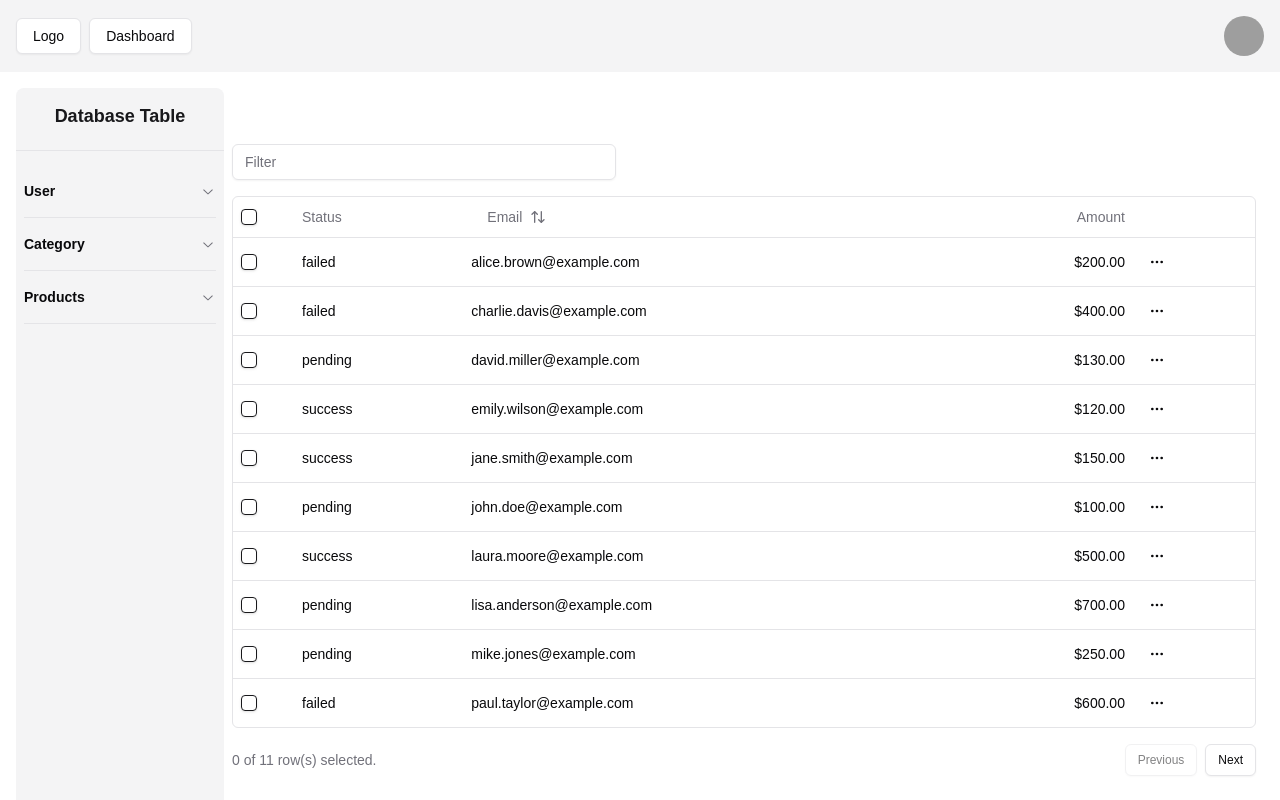
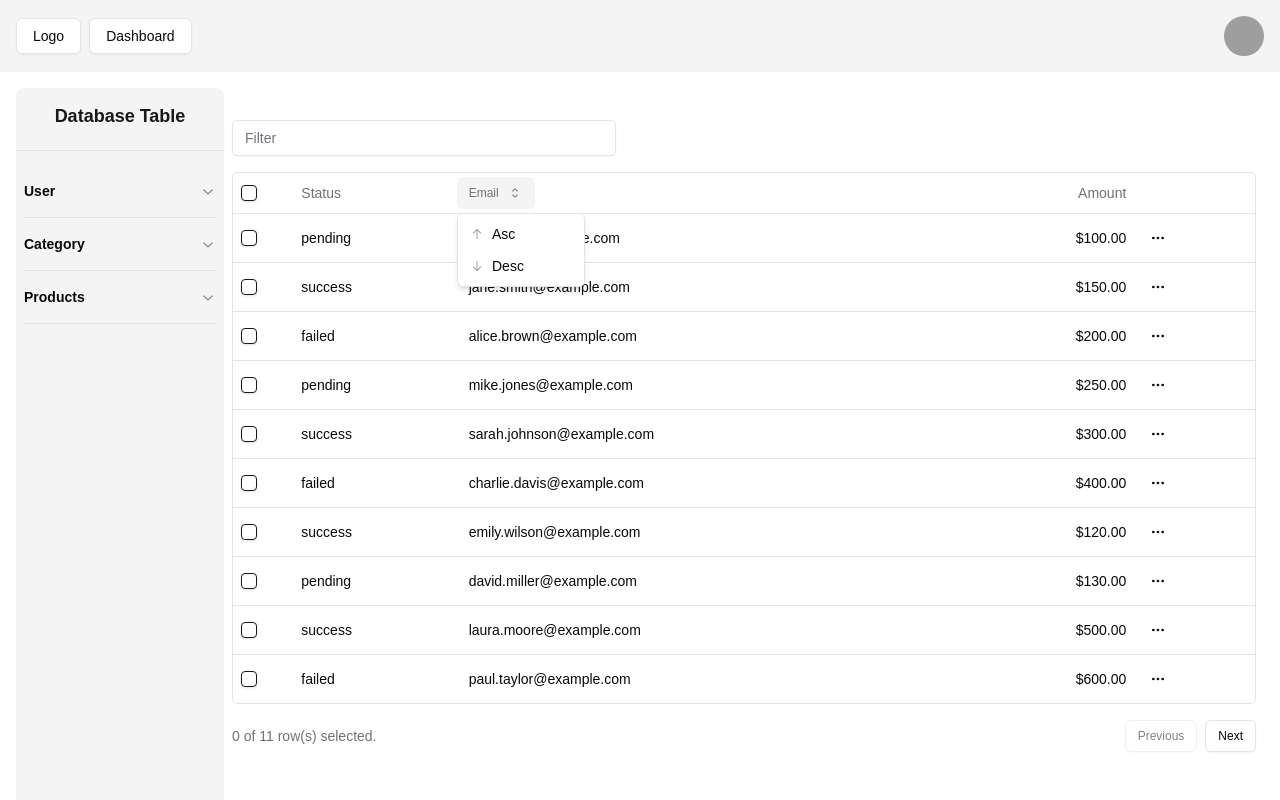
Before and after one commit to eedu7/ecommerce-api, a Next.js app in the folder frontend/: page /admin/dashboard in a window 1280 px wide. Both pictures are taken after a click on the button "Email". Built offline with nearby package versions, Linux system fonts and the light colour scheme; grey boxes are pictures that could not be loaded.

Commit message:
MINOR: made reusable column header

```diff
--- /dev/null
+++ b/frontend/src/features/admin/dashboard/components/column-header.tsx
@@ -0,0 +1,57 @@
+import {ArrowDownIcon, ArrowUpIcon, CaretSortIcon,} from "@radix-ui/react-icons"
+import {Column} from "@tanstack/react-table"
+
+import {cn} from "@/lib/utils"
+import {Button} from "@/components/ui/button"
+import {DropdownMenu, DropdownMenuContent, DropdownMenuItem, DropdownMenuTrigger,} from "@/components/ui/dropdown-menu"
+import React from "react";
+
+interface DataTableColumnHeaderProps<TData, TValue>
+    extends React.HTMLAttributes<HTMLDivElement> {
+    column: Column<TData, TValue>
+    title: string
+}
+
+export function DataTableColumnHeader<TData, TValue>({
+                                                         column,
+                                                         title,
+                                                         className,
+                                                     }: DataTableColumnHeaderProps<TData, TValue>) {
+    if (!column.getCanSort()) {
+        return <div className={cn(className)}>{title}</div>
+    }
+
+    return (
+        <div className={cn("flex items-center space-x-2", className)}>
+            <DropdownMenu>
+                <DropdownMenuTrigger asChild>
+                    <Button
+                        variant="ghost"
+                        size="sm"
+                        className="-ml-3 h-8 data-[state=open]:bg-accent"
+                    >
+                        <span>{title}</span>
+                        {column.getIsSorted() === "desc" ? (
+                            <ArrowDownIcon className="ml-2 h-4 w-4"/>
+                        ) : column.getIsSorted() === "asc" ? (
+                            <ArrowUpIcon className="ml-2 h-4 w-4"/>
+                        ) : (
+                            <CaretSortIcon className="ml-2 h-4 w-4"/>
+                        )}
+                    </Button>
+                </DropdownMenuTrigger>
+                <DropdownMenuContent align="start">
+                    <DropdownMenuItem onClick={() => column.toggleSorting(false)}>
+                        <ArrowUpIcon className="mr-2 h-3.5 w-3.5 text-muted-foreground/70"/>
+                        Asc
+                    </DropdownMenuItem>
+                    <DropdownMenuItem onClick={() => column.toggleSorting(true)}>
+                        <ArrowDownIcon className="mr-2 h-3.5 w-3.5 text-muted-foreground/70"/>
+                        Desc
+                    </DropdownMenuItem>
+
+                </DropdownMenuContent>
+            </DropdownMenu>
+        </div>
+    )
+}
--- a/frontend/src/features/admin/dashboard/components/columns.tsx
+++ b/frontend/src/features/admin/dashboard/components/columns.tsx
@@ -11,8 +11,9 @@ import {
     DropdownMenuTrigger
 } from "@/components/ui/dropdown-menu";
 import {Button} from "@/components/ui/button";
-import {ArrowUpDown, MoreHorizontal} from "lucide-react";
+import {MoreHorizontal} from "lucide-react";
 import {Checkbox} from "@/components/ui/checkbox";
+import {DataTableColumnHeader} from "@/features/admin/dashboard/components/column-header";
 
 
 export type Payment = {
@@ -55,15 +56,10 @@ export const columns: ColumnDef<Payment>[] = [
         accessorKey: "email",
         header: ({column}) => {
             return (
-                <Button
-                    variant="ghost"
-                    onClick={() => column.toggleSorting(column.getIsSorted() === "asc")}
-                >
-                    Email
-                    <ArrowUpDown className="ml-2 h-4 w-4"/>
-                </Button>
+                <DataTableColumnHeader column={column} title="Email"/>
             )
         },
+
     },
     {
         accessorKey: "amount",
--- a/frontend/src/features/admin/dashboard/components/dashboard.tsx
+++ b/frontend/src/features/admin/dashboard/components/dashboard.tsx
@@ -89,7 +89,7 @@ const Dashboard = async () => {
                 <DatabaseTableAccordian/>
             </aside>
             <section className="col-span-5 mx-2 rounded">
-                <div className="container mx-auto py-10 w-full h-full">
+                <div className="container mx-auto py-4 w-full h-full">
                     <DataTable columns={columns} data={data}/>
                 </div>
             </section>
--- a/frontend/src/features/admin/dashboard/components/data-table.tsx
+++ b/frontend/src/features/admin/dashboard/components/data-table.tsx
@@ -4,12 +4,12 @@ import {useState} from "react";
 import {
     ColumnDef,
     ColumnFiltersState,
-    SortingState,
     flexRender,
     getCoreRowModel,
     getFilteredRowModel,
     getPaginationRowModel,
     getSortedRowModel,
+    SortingState,
     useReactTable
 } from "@tanstack/react-table";
 
```
